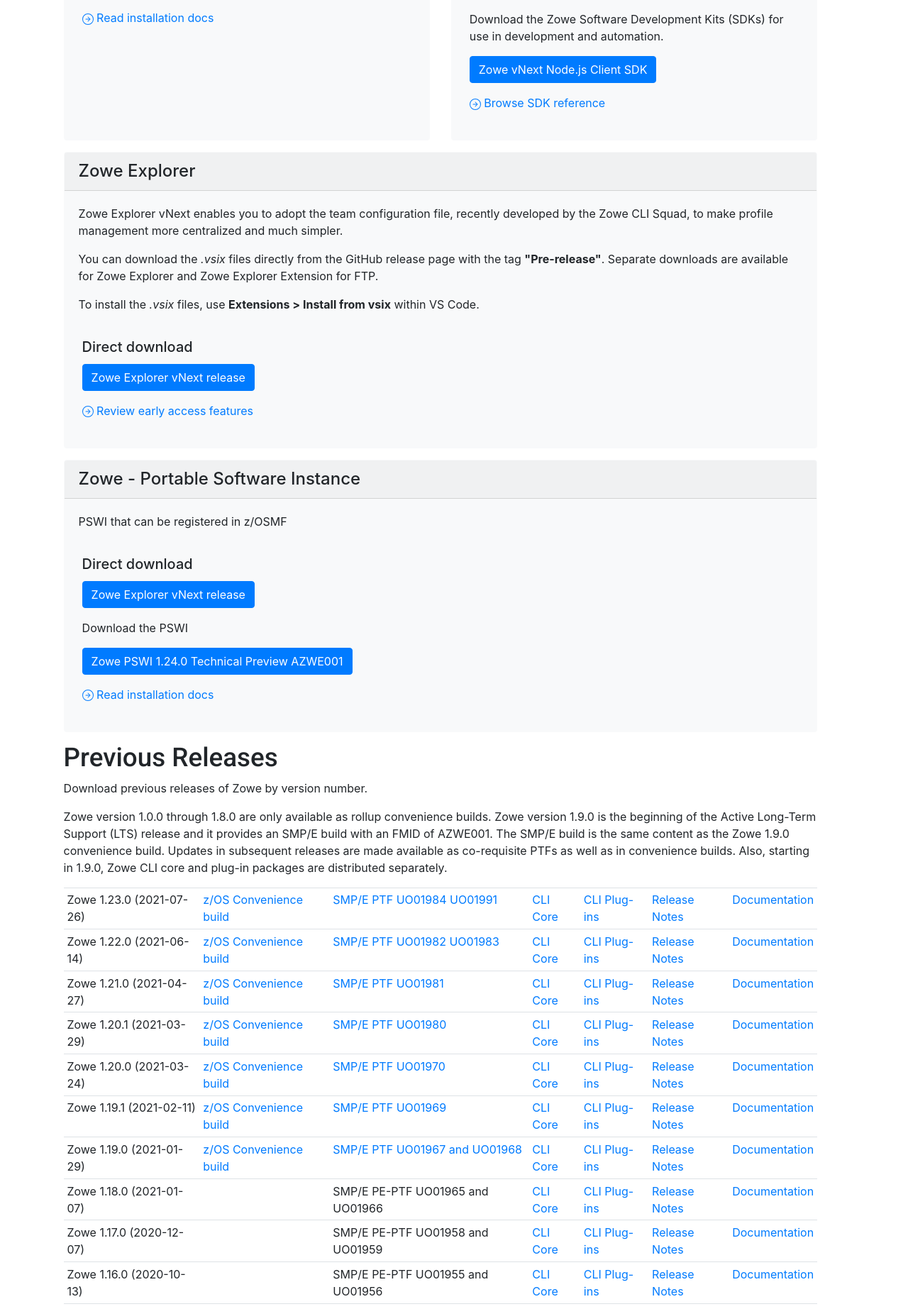
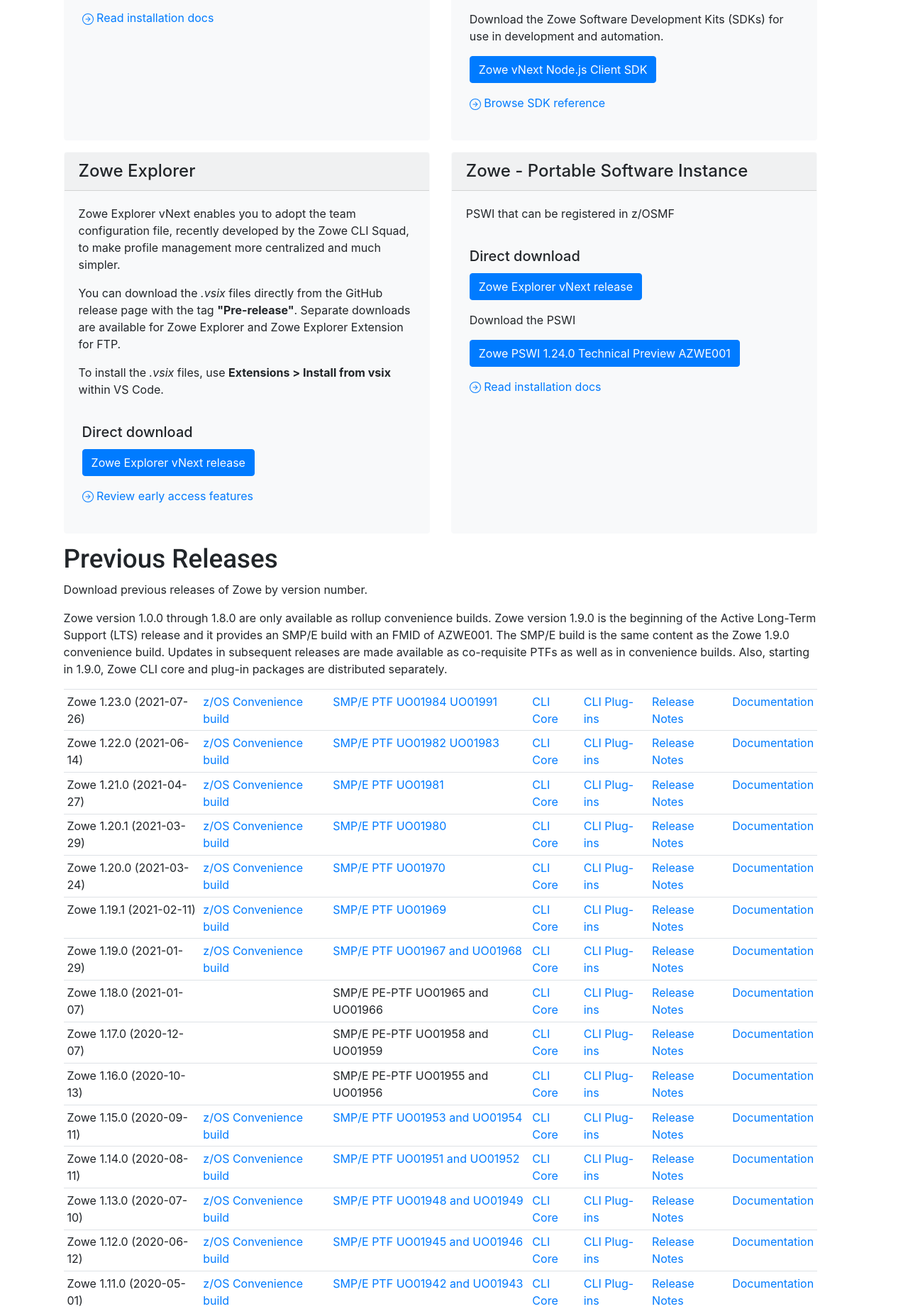
Before and after one commit to zowe/zowe.github.io, a Jekyll site: the page built from download.md, in a window 1280 px wide. Shown: the part 2106-3951 px from the top of the page at 71% size. Built offline with Jekyll 4.4.1, drawn with Linux system fonts in a browser that asks for light colours; our own code applies the rules of GitHub Pages for plain Markdown files.

Commit message:
Adjusting the layout
Signed-off-by: Adrian Bastyr <adrian.bastyr@broadcom.com>

```diff
--- a/download.md
+++ b/download.md
@@ -190,9 +190,6 @@
         </div>
       </div>
   </div>
-</div>
-
-<div class="card-deck">
   <div class="card bg-light border-light mb-3">
   <h4 class="card-header">Zowe - Portable Software Instance</h4>
     <div class="card-body">
```
